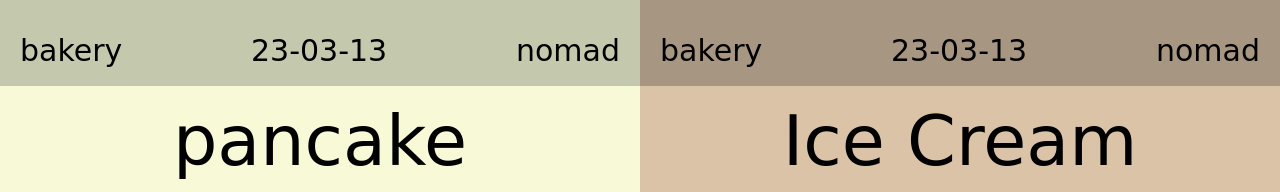
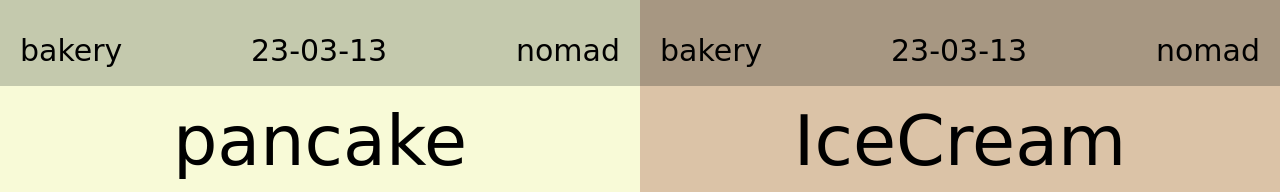
Before and after one commit to charchar111/cloning6-1, a plain HTML site: page index.html in a window 1280 px wide. Shown: the part 2384-2576 px from the top of the page. Drawn offline with Linux system fonts and the light colour scheme; a web font is replaced by a local one.

Commit message:
Update index.html

```diff
--- a/index.html
+++ b/index.html
@@ -235,7 +235,7 @@
         </section>
         <section>
           <div class="main-section main-section10">
-            <div class="main-section__title"><span>Ice Cream</span></div>
+            <div class="main-section__title"><span>IceCream</span></div>
             <div class="main-section__img-box">
               <p class="main-section__img-box-title">Italia</p>
               <img
```
